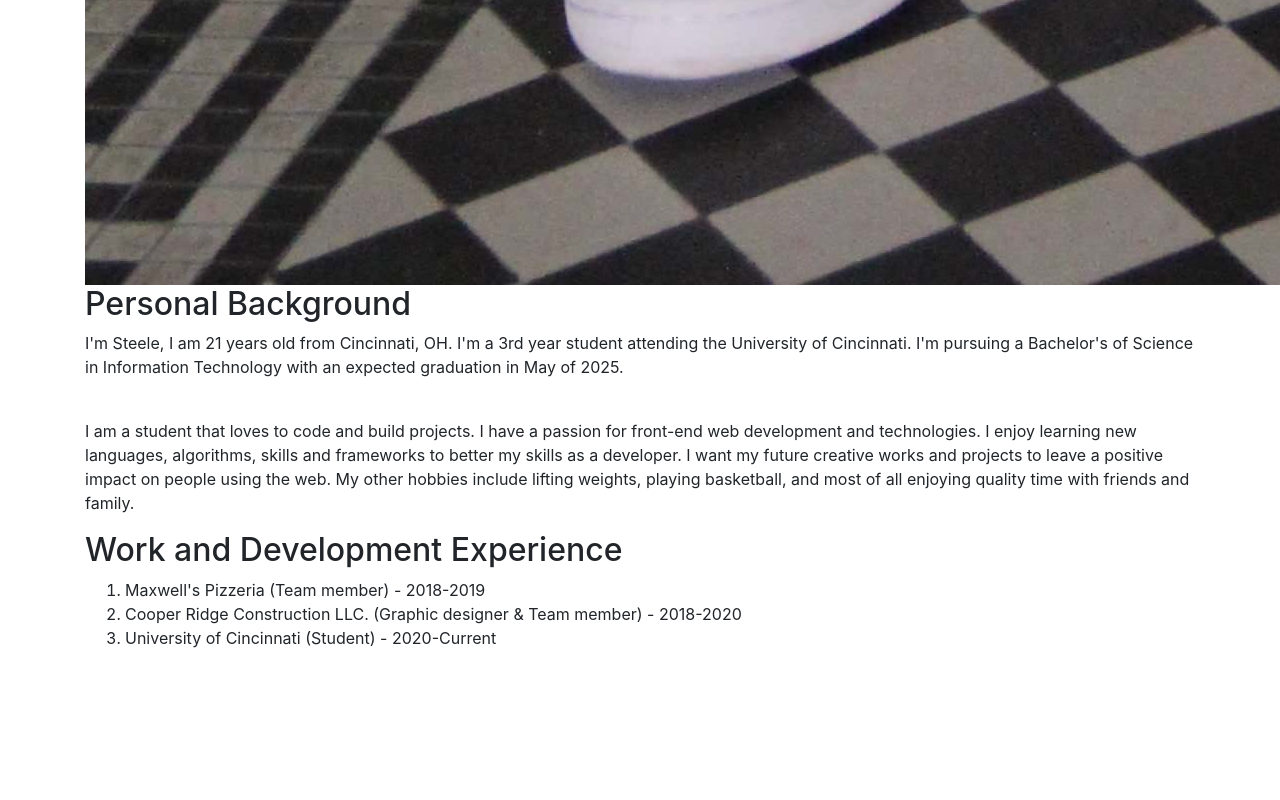
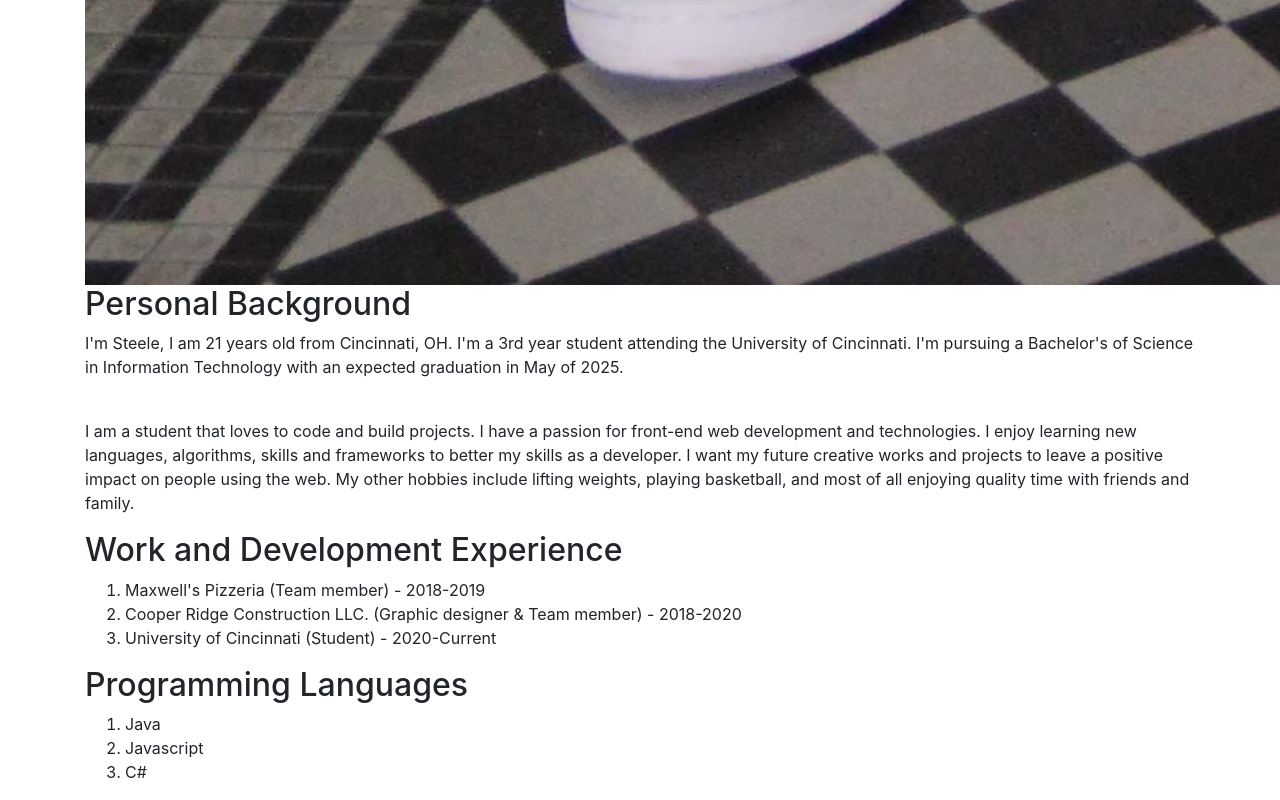
Before and after one commit to it3049c-fall22-henderson/online-portfolio-steelesh, a website: page index.html in a window 1280 px wide. Shown: the part 4955-5755 px from the top of the page. Before the commit the page ends 5621 px from the top, so only its background shows below. Drawn offline with nearby package versions, Linux system fonts and the light colour scheme.

Commit message:
Add 'Programming Languages' section

```diff
--- a/index.html
+++ b/index.html
@@ -39,19 +39,29 @@
             of all enjoying quality time with friends and family.
           </p>
         </section>
+      </div>
       <div class="section" id="experience">
         <section>
           <h2>Work and Development Experience</h2>
           <ol>
             <li>Maxwell's Pizzeria (Team member) - 2018-2019</li>
             <li>
-                Cooper Ridge Construction LLC. (Graphic designer & Team member)
-                - 2018-2020
+              Cooper Ridge Construction LLC. (Graphic designer & Team member) -
+              2018-2020
             </li>
             <li>University of Cincinnati (Student) - 2020-Current</li>
           </ol>
         </section>
       </div>
+      <div class="section" id="programmingLanguages">
+        <section>
+          <h2>Programming Languages</h2>
+          <ol>
+            <li>Java</li>
+            <li>Javascript</li>
+            <li>C#</li>
+          </ol>
+        </section>
       </div>
       <!-- WORK FROM INSIDE THIS CONTAINER-->
     </div>
```
Lines whose indentation alone changed are shown as unchanged.
